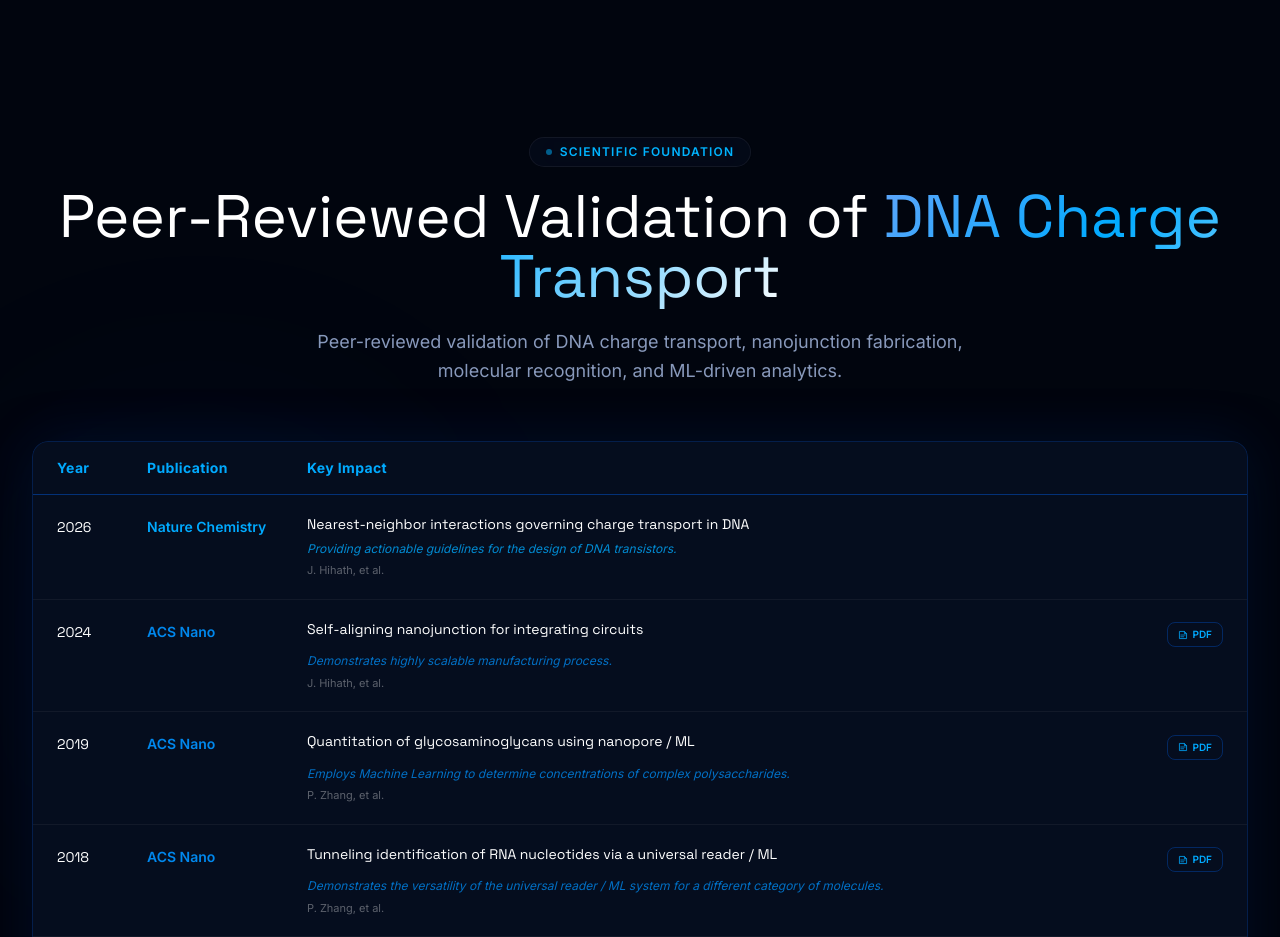
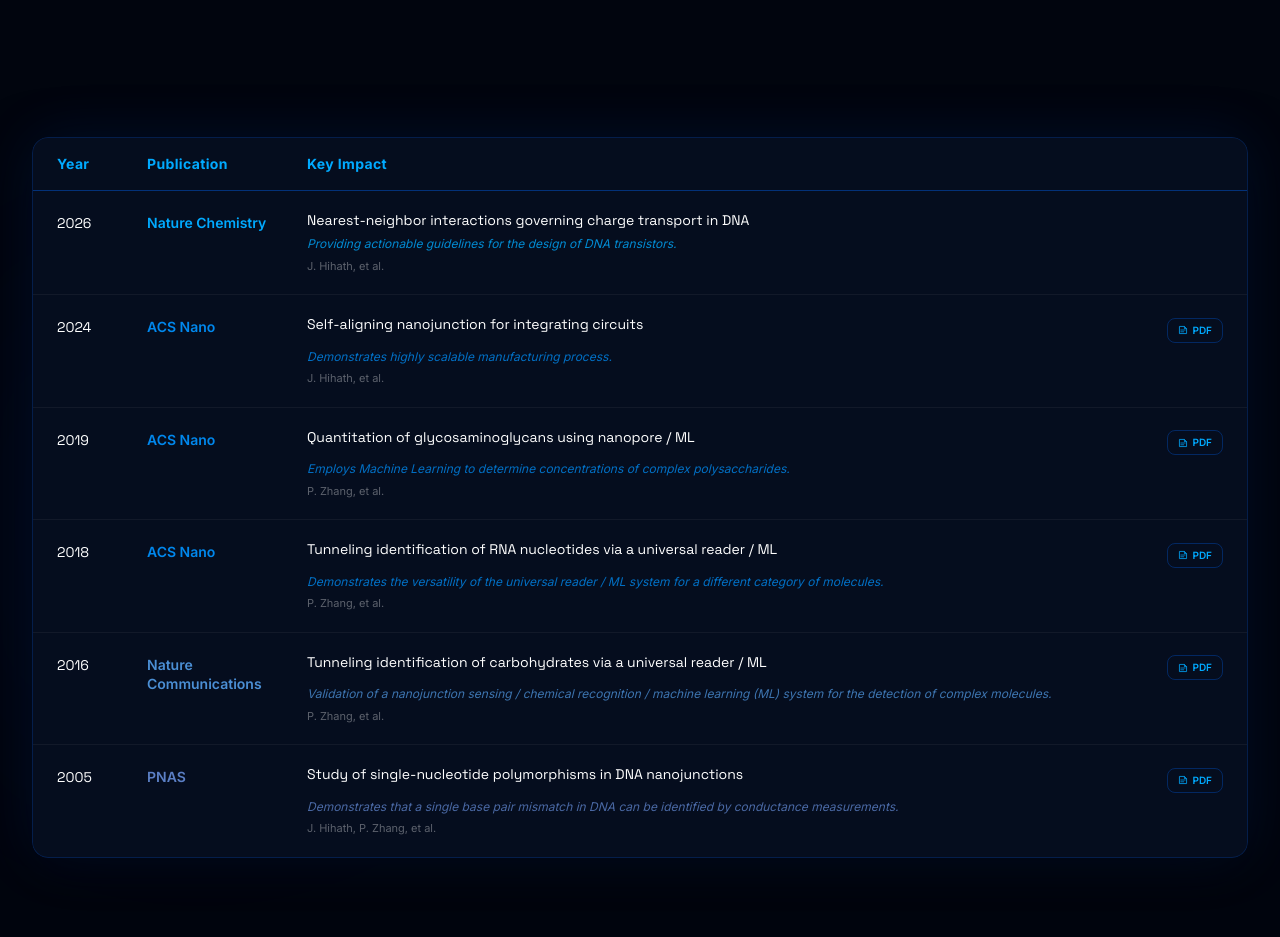
Before and after one commit to sbandi22/dna-biotronix, a Next.js app: page / in a window 1280 px wide. Shown: the part 3680-4617 px from the top of the page. Built offline with nearby package versions, Linux system fonts and the light colour scheme.

Commit message:
Remove heading from Scientific Foundation section

```diff
--- a/components/sections/ResearchSection.tsx
+++ b/components/sections/ResearchSection.tsx
@@ -2,7 +2,6 @@
 
 import { useEffect, useState } from 'react'
 import { motion } from 'framer-motion'
-import SectionHeading from '@/components/ui/SectionHeading'
 import type { Publication } from '@/lib/publications'
 
 function ViewPaperButton({ pub }: { pub: Publication }) {
@@ -51,15 +50,6 @@
       <div className="absolute top-1/3 left-0 w-[400px] h-[400px] bg-[#0066FF]/5 rounded-full blur-[120px] pointer-events-none" />
 
       <div className="max-w-7xl mx-auto px-4 sm:px-6 lg:px-8">
-
-        <SectionHeading
-          badge="Scientific Foundation"
-          title="Peer-Reviewed Validation of"
-          titleHighlight="DNA Charge Transport"
-          subtitle="Peer-reviewed validation of DNA charge transport, nanojunction fabrication, molecular recognition, and ML-driven analytics."
-          centered
-          className="mb-14"
-        />
 
         {/* Table */}
         <motion.div
```
